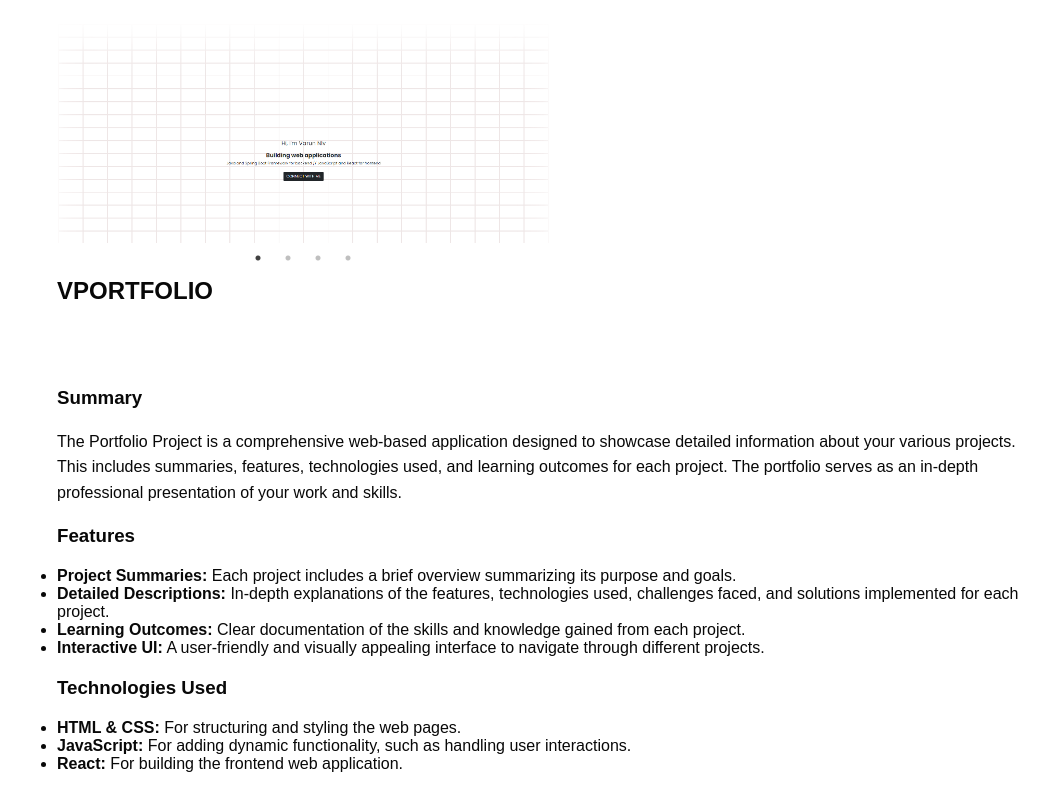
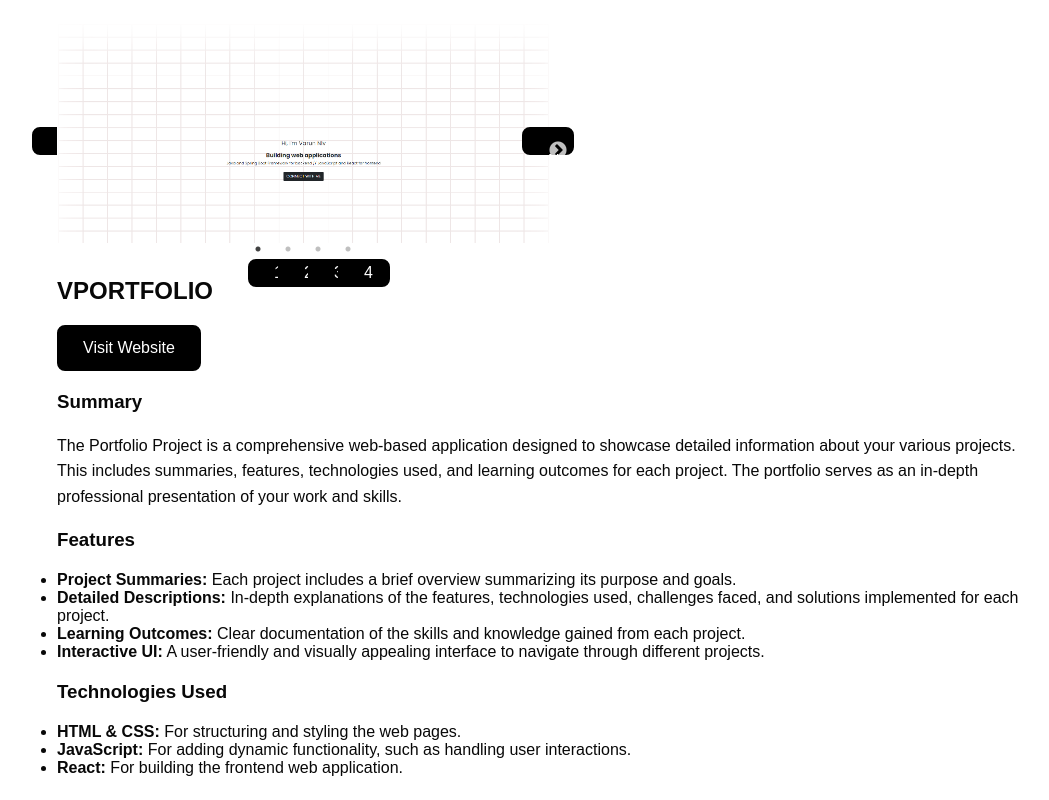
Before and after one commit to varunnlv/vportfolio, a React (Create React App) app: page / in a window 1280 px wide. Shown: the part 7320-8120 px from the top of the page, without its empty margins (91-1140 px from the left). Built offline with nearby package versions, Linux system fonts and the light colour scheme.

Commit message:
Update portfolio.scss

```diff
--- a/src/components/portfolio/portfolio.scss
+++ b/src/components/portfolio/portfolio.scss
@@ -1,26 +1,6 @@
 @import "~slick-carousel/slick/slick.css";
 @import "~slick-carousel/slick/slick-theme.css";
 
-.visit-website-btn {
-  background: black; /* Bright blue */
-  border: 2px solid black; /* Darker blue border */
-  color: white; /* White text */
-  padding: 12px 24px;
-  text-align: center;
-  font-size: 16px;
-  margin-top: 20px;
-  cursor: pointer;
-  border-radius: 8px;
-}
-
-.visit-website-btn:hover {
-  background-color: #45a049; /* Darker green on hover */
-  transform: scale(1.05); /* Slightly enlarge on hover */
-}
-
-.visit-website-btn:active {
-  transform: scale(0.98); /* Slightly shrink when clicked */
-}
 
 
 
@@ -333,14 +313,26 @@ font-size: 0.8rem;
     }
 
     .ui-container button {
-        z-index: 19;
-        background-color: transparent;
-        color: #fff;
-        border: none;
-        border-radius: 4px;
-        cursor: pointer;
-        margin-top: 20px;
-    }
+  background: black; /* Bright blue */
+  border: 2px solid black; /* Darker blue border */
+  color: white; /* White text */
+  padding: 12px 24px;
+  text-align: center;
+  font-size: 16px;
+  margin-top: 20px;
+  cursor: pointer;
+  border-radius: 8px;
+}
+
+.ui-container button:hover {
+  background-color: #45a049; /* Darker green on hover */
+  transform: scale(1.05); /* Slightly enlarge on hover */
+}
+
+.ui-container button:active {
+  transform: scale(0.98); /* Slightly shrink when clicked */
+}
+
 
     @media (max-width: 1024px) {
         .progress {
```
